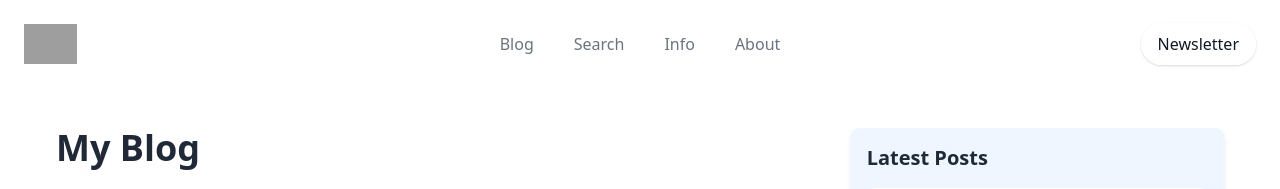
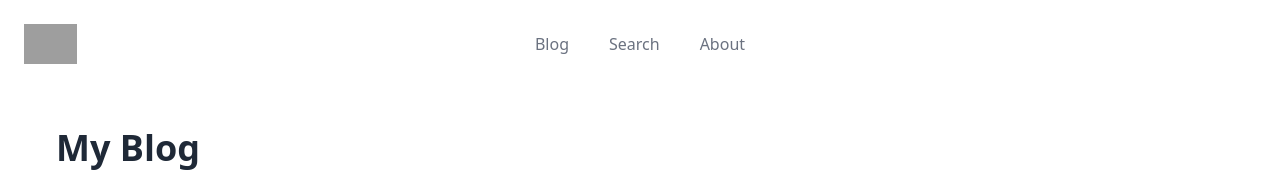
Before and after one commit to Josue-Tejeda/blog-app, a Django app: page /blog/ in a window 1280 px wide. Shown: the top 189 px of the page. Run offline with Django 5.2, Linux system fonts and the light colour scheme; data comes from the database, SQL or seed files in the repository; parts of the project's set-up code (start-up, migrations or seed data) failed here and were passed over; some libraries are stand-ins or nearby versions; grey boxes are pictures that could not be loaded.

Commit message:
feat: add about and contact pages

```diff
--- a/blog/templates/post/list.html
+++ b/blog/templates/post/list.html
@@ -45,7 +45,7 @@
 
       {% include "pagination.html" with page=posts %}
     </main>
-    <aside class="hidden md:block col-span-4">
+    <aside class="hidden md:block col-span-4 mt-20">
       <section class="bg-blue-50 p-4 rounded-lg shadow-md mb-4">
         <h3 class="text-xl font-semibold text-gray-800 mb-4">Latest Posts</h3>
         <ul class="space-y-4">
--- a/blog/templates/post/partials/footer.html
+++ b/blog/templates/post/partials/footer.html
@@ -2,7 +2,7 @@
     <div class="max-w-screen-xl px-4 py-12 mx-auto space-y-8 overflow-hidden sm:px-6 lg:px-8">
         <nav class="flex flex-wrap justify-center -mx-5 -my-2">
             <div class="px-5 py-2">
-                <a href="#" class="text-base leading-6 text-gray-500 hover:text-gray-900">
+                <a href="{% url 'blog:about' %}" class="text-base leading-6 text-gray-500 hover:text-gray-900">
                     About
                 </a>
             </div>
@@ -36,7 +36,7 @@
                     <path d="M8.29 20.251c7.547 0 11.675-6.253 11.675-11.675 0-.178 0-.355-.012-.53A8.348 8.348 0 0022 5.92a8.19 8.19 0 01-2.357.646 4.118 4.118 0 001.804-2.27 8.224 8.224 0 01-2.605.996 4.107 4.107 0 00-6.993 3.743 11.65 11.65 0 01-8.457-4.287 4.106 4.106 0 001.27 5.477A4.072 4.072 0 012.8 9.713v.052a4.105 4.105 0 003.292 4.022 4.095 4.095 0 01-1.853.07 4.108 4.108 0 003.834 2.85A8.233 8.233 0 012 18.407a11.616 11.616 0 006.29 1.84"></path>
                 </svg>
             </a>
-            <a href="#" class="text-gray-400 hover:text-gray-500">
+            <a href="https://github.com/Josue-Tejeda" class="text-gray-400 hover:text-gray-500">
                 <span class="sr-only">GitHub</span>
                 <svg class="w-6 h-6" aria-hidden="true" fill="currentColor" viewBox="0 0 24 24">
                     <path fill-rule="evenodd" d="M12 2C6.477 2 2 6.484 2 12.017c0 4.425 2.865 8.18 6.839 9.504.5.092.682-.217.682-.483 0-.237-.008-.868-.013-1.703-2.782.605-3.369-1.343-3.369-1.343-.454-1.158-1.11-1.466-1.11-1.466-.908-.62.069-.608.069-.608 1.003.07 1.531 1.032 1.531 1.032.892 1.53 2.341 1.088 2.91.832.092-.647.35-1.088.636-1.338-2.22-.253-4.555-1.113-4.555-4.951 0-1.093.39-1.988 1.029-2.688-.103-.253-.446-1.272.098-2.65 0 0 .84-.27 2.75 1.026A9.564 9.564 0 0112 6.844c.85.004 1.705.115 2.504.337 1.909-1.296 2.747-1.027 2.747-1.027.546 1.379.202 2.398.1 2.651.64.7 1.028 1.595 1.028 2.688 0 3.848-2.339 4.695-4.566 4.943.359.309.678.92.678 1.855 0 1.338-.012 2.419-.012 2.747 0 .268.18.58.688.482A10.019 10.019 0 0022 12.017C22 6.484 17.522 2 12 2z" clip-rule="evenodd"></path>
--- a/blog/templates/post/partials/header.html
+++ b/blog/templates/post/partials/header.html
@@ -1,45 +1,31 @@
-<nav class="relative flex items-center justify-between sm:h-10 md:justify-center" aria-label="Global">
+<nav class="relative flex items-center justify-between sm:h-10 md:justify-center" aria-label="Global" x-data="{ open: false }">
     <div class="flex items-center flex-1 md:absolute md:inset-y-0 md:left-0">
         <div class="flex items-center justify-between w-full md:w-auto">
-            <a href="#"><span class="sr-only">Company Name</span>
+            <a href="{% url 'blog:post_list' %}">
+                <span class="sr-only">Company Name</span>
                 <img class="w-auto h-8 sm:h-10" src="https://www.svgrepo.com/show/448244/pack.svg" loading="lazy" width="202" height="40">
             </a>
             <div class="flex items-center -mr-2 md:hidden">
-                <button class="inline-flex items-center justify-center p-2 text-gray-400 bg-gray-50 rounded-md hover:text-gray-500 hover:bg-gray-100 focus:outline-none focus:ring-2 focus:ring-inset focus:ring-gray-50"  type="button" aria-expanded="false">
+                <button @click="open = !open" class="inline-flex items-center justify-center p-2 text-gray-400 bg-gray-50 rounded-md hover:text-gray-500 hover:bg-gray-100 focus:outline-none focus:ring-2 focus:ring-inset focus:ring-gray-50" type="button" :aria-expanded="open.toString()">
                     <span class="sr-only">Open main menu</span>
                     <svg xmlns="http://www.w3.org/2000/svg" fill="none" viewBox="0 0 24 24" stroke-width="2" stroke="currentColor" aria-hidden="true" class="w-6 h-6">
-                    <path stroke-linecap="round" stroke-linejoin="round" d="M4 6h16M4 12h16M4 18h16"></path>
+                        <path stroke-linecap="round" stroke-linejoin="round" d="M4 6h16M4 12h16M4 18h16"></path>
                     </svg>
                 </button>
             </div>
         </div>
     </div>
-    <div class="hidden md:flex md:space-x-10 list-none">
-        <li>
-            <a href="{% url 'blog:post_list' %}" class="text-base font-normal text-gray-500 list-none hover:text-gray-900"
-                target="">Blog</a>
-        </li>
-        <li>
-            <a href="{% url 'blog:post_search' %}" class="text-base font-normal text-gray-500 list-none hover:text-gray-900"
-                target="">Search</a>
-        </li>
-        <li>
-            <a href="#" class="text-base font-normal text-gray-500 list-none hover:text-gray-900"
-                target="">Info
-            </a>
-        </li>
-        <li>
-            <a href="#" class="text-base font-normal text-gray-500 list-none hover:text-gray-900"
-                target="_blank">About
-            </a>
-        </li>
-    </div>
-    <div class="hidden md:absolute md:flex md:items-center md:justify-end md:inset-y-0 md:right-0">
-        <div class="inline-flex rounded-full shadow">
-            <div href="#"
-                class="inline-flex items-center px-4 py-2 text-base text-gray-900 bg-white border border-transparent rounded-full cursor-pointer font-base hover:bg-gray-50 ">
-                <a href="{% url 'blog:post_feed' %}">Newsletter</a>
-            </div>
+    <div x-show="open" @click.away="open = false" class="fixed inset-0 z-50 bg-white p-4 md:hidden">
+        <div class="space-y-4">
+            <a href="{% url 'blog:post_list' %}" class="block text-base font-normal text-gray-500 hover:text-gray-900">Blog</a>
+            <a href="{% url 'blog:post_search' %}" class="block text-base font-normal text-gray-500 hover:text-gray-900">Search</a>
+            <a href="{% url 'blog:about' %}" class="block text-base font-normal text-gray-500 hover:text-gray-900">About</a>
+            <a href="#" class="block text-base font-normal text-gray-500 hover:text-gray-900">Newsletter</a>
         </div>
     </div>
+    <div class="hidden md:flex md:space-x-10 list-none">
+        <li><a href="{% url 'blog:post_list' %}" class="text-base font-normal text-gray-500 hover:text-gray-900">Blog</a></li>
+        <li><a href="{% url 'blog:post_search' %}" class="text-base font-normal text-gray-500 hover:text-gray-900">Search</a></li>
+        <li><a href="{% url 'blog:about' %}" class="text-base font-normal text-gray-500 hover:text-gray-900">About</a></li>
+    </div>
 </nav>
--- a/blog/urls.py
+++ b/blog/urls.py
@@ -5,6 +5,8 @@ app_name = 'blog'
 
 urlpatterns = [
     path('', views.post_list, name='post_list'),
+    path('about/', views.about, name='about'),
+    path('contact/', views.contact, name='contact'),
     path('tag/<slug:tag_slug>/', views.post_list, name='post_list_by_tag'),
     path(
         '<int:year>/<int:month>/<int:day>/<slug:post_slug>',
--- a/blog/views.py
+++ b/blog/views.py
@@ -156,3 +156,12 @@ def post_comment(request, post_id):
     }
 
     return render(request, template, context)
+
+
+def about(request):
+    template = 'post/about.html'
+    return render(request, template)
+
+def contact(request):
+    template = 'post/contact.html'
+    return render(request, template)
```
Also changed, not shown: blog/templates/post/about.html (added, +21 -0 lines), blog/templates/post/contact.html (added, +15 -0 lines).
